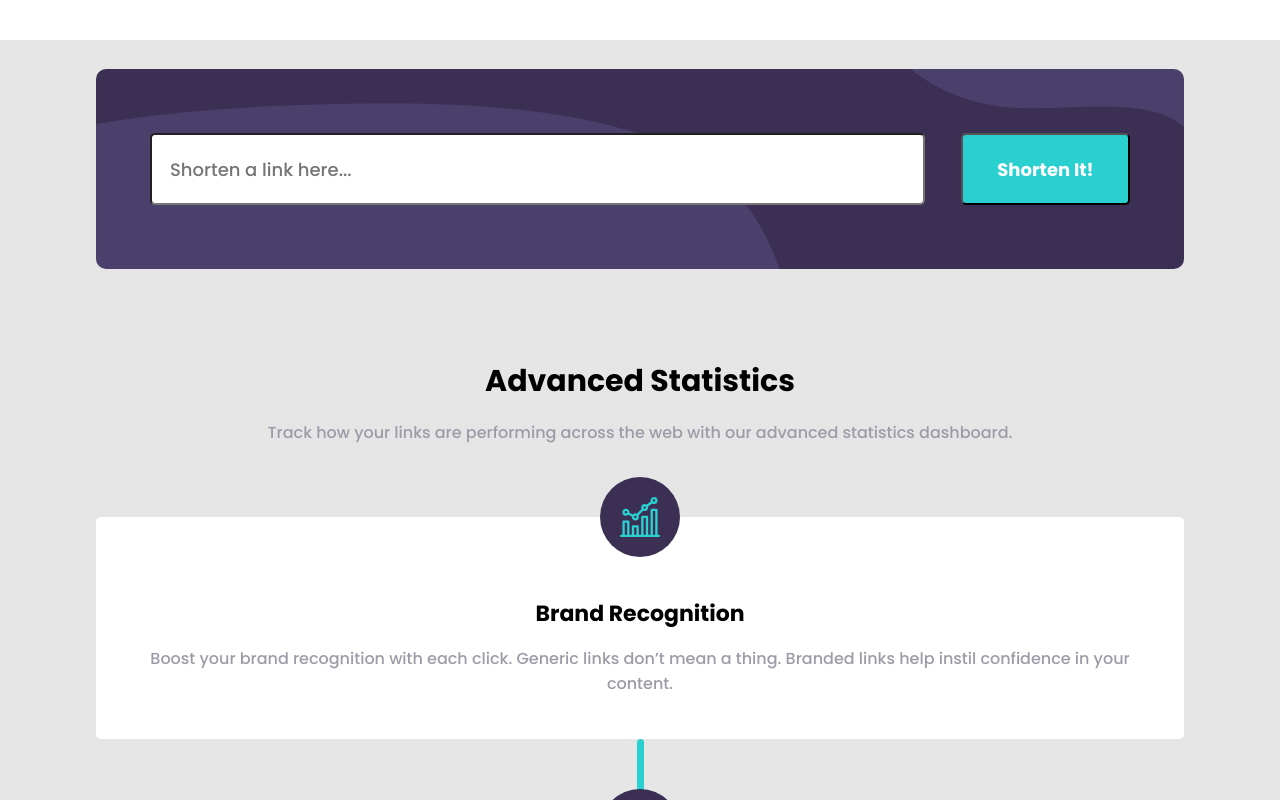
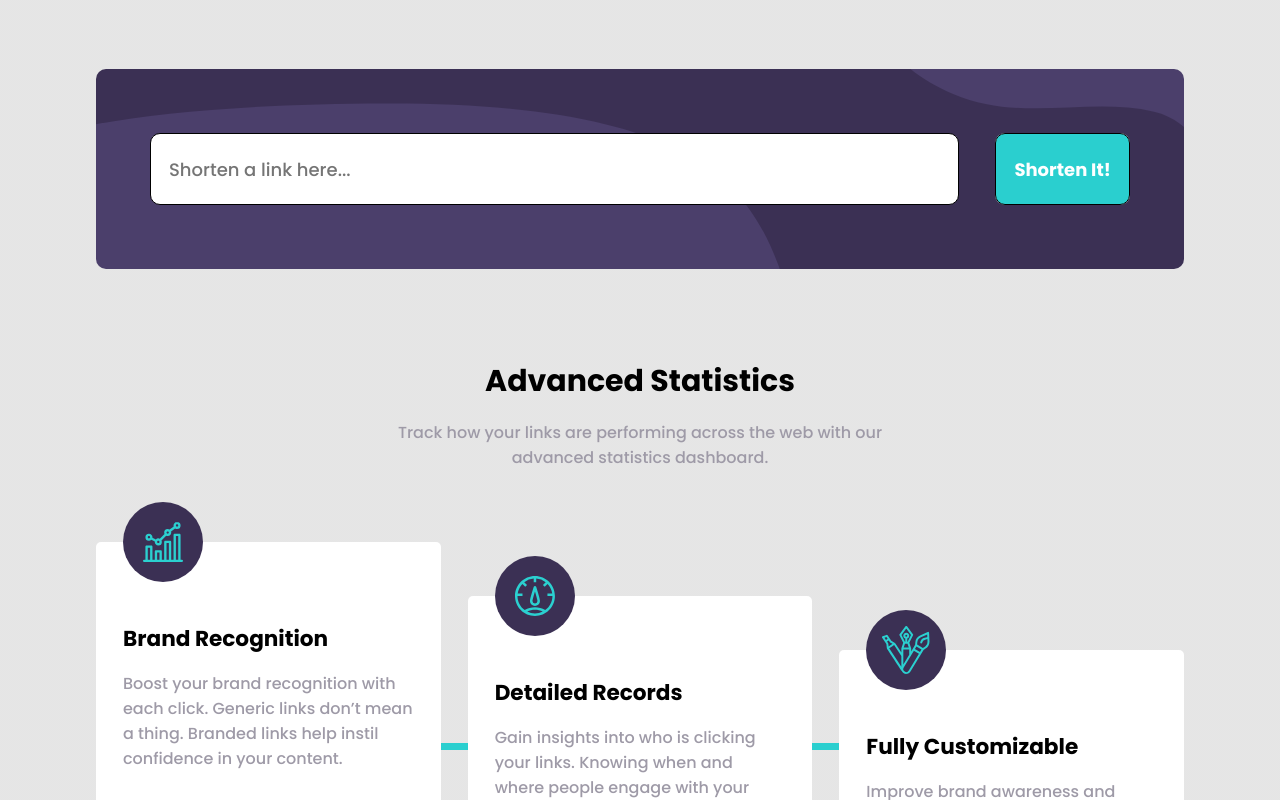
Before and after one commit to daniel88li/URL-shortener, a React (Create React App) app: page / in a window 1280 px wide. Shown: the part 640-1440 px from the top of the page. Built offline with nearby package versions, Linux system fonts and the light colour scheme.

Commit message:
Finish desktop view of statistic section

```diff
--- a/src/components/Button.css
+++ b/src/components/Button.css
@@ -1,6 +1,7 @@
 .btn {
   border: none;
   text-align: center;
+  cursor: pointer;
 }
 
 .btn:active {
@@ -12,7 +13,7 @@
 }
 
 .btn--regular {
-  border-radius: 10px;
+  border-radius: 5px;
 }
 
 /* size */
@@ -52,7 +53,8 @@
   color: white;
 }
 
-.cyan:hover {
+.cyan:hover,
+.cyan:active {
   background-color: hsla(var(--primary-cyan), 0.5);
   transition: all 0.3s ease;
 }
--- a/src/components/Content.css
+++ b/src/components/Content.css
@@ -1,7 +1,5 @@
 .image {
   width: 100%;
-  /* overflow: hidden; */
-  /* width: 80%; */
   margin: 1rem 0;
 }
 
@@ -47,23 +45,7 @@ img {
   margin: 0.5rem 0;
 }
 
-.boost-box {
-  background: url(../../images/bg-boost-mobile.svg)
-    hsl(var(--primary-dark-violet)) no-repeat;
-  background-size: cover;
-  display: flex;
-  flex-flow: column nowrap;
-  justify-content: center;
-  align-items: center;
-  width: 100%;
-  height: 300px;
-}
-
-.boost-box h4 {
-  color: white;
-  font-size: 1.5rem;
-  margin: 1rem 0;
-}
+/* statistics box */
 
 .stat-box {
   margin: 4rem 1rem;
@@ -71,17 +53,6 @@ img {
   flex-flow: column nowrap;
   justify-content: center;
   align-items: center;
-}
-
-.stat-box > div {
-  background-color: white;
-  border-radius: 5px;
-  padding: 0rem 1.5rem 1.5rem;
-  display: flex;
-  flex-flow: column nowrap;
-  justify-content: center;
-  align-items: center;
-  width: 100%;
 }
 
 .stat-box > p {
@@ -105,11 +76,28 @@ img {
   margin: 0;
 }
 
-.stat-box .separator {
+.stat-container {
+  display: flex;
+  flex-flow: column nowrap;
+  justify-content: center;
+  align-items: center;
+}
+
+.stat-container > div:not(.separator) {
+  background-color: white;
+  border-radius: 5px;
+  padding: 0rem 1.5rem 1.5rem;
+  display: flex;
+  flex-flow: column nowrap;
+  /* justify-content: center; */
+  align-items: center;
+  width: 100%;
+}
+
+.stat-container .separator {
   width: 7px;
   height: 5rem;
   background-color: hsl(var(--primary-cyan));
-  padding: 0;
 }
 
 .stat-icons {
@@ -134,6 +122,26 @@ img {
 .stat-3 .stat-icons {
   background: url(../../images/icon-fully-customizable.svg)
     hsl(var(--primary-dark-violet)) no-repeat center;
+}
+
+/* boost box */
+
+.boost-box {
+  background: url(../../images/bg-boost-mobile.svg)
+    hsl(var(--primary-dark-violet)) no-repeat;
+  background-size: cover;
+  display: flex;
+  flex-flow: column nowrap;
+  justify-content: center;
+  align-items: center;
+  width: 100%;
+  height: 300px;
+}
+
+.boost-box h4 {
+  color: white;
+  font-size: 1.5rem;
+  margin: 1rem 0;
 }
 
 @media (min-width: 800px) {
@@ -180,12 +188,54 @@ img {
   .stat-box {
     width: 85%;
   }
+
+  .stat-box > p {
+    width: 500px;
+  }
+
+  .stat-container {
+    flex-flow: row;
+    align-items: flex-start;
+  }
+
+  .stat-container > div:not(.separator) {
+    flex: 1;
+    align-items: flex-start;
+    padding: 0 1rem 1rem;
+    height: 250px;
+  }
+
+  .stat-container h4 {
+    font-size: 1rem;
+  }
+
+  .stat-container p {
+    font-size: 12px;
+    text-align: left;
+  }
+
+  .stat-container .separator {
+    height: 7px;
+    width: 1rem;
+    align-self: center;
+  }
+
+  .stat-icons {
+    left: 0;
+  }
+
+  .stat-container > .stat-2 {
+    margin-top: 3rem;
+  }
+
+  .stat-container > .stat-3 {
+    margin-top: 6rem;
+  }
 }
 
 @media (min-width: 1100px) {
   .info-box > h3 {
     font-size: 3.5rem;
-    /* width: 80%; */
   }
 
   .info-box > p {
@@ -197,4 +247,20 @@ img {
     width: 400px;
     height: 500px;
   }
+
+  .stat-container > div:not(.separator) {
+    padding: 0 1.5rem 1.5rem;
+    height: 300px;
+  }
+
+  .stat-container h4 {
+    font-size: 1.2rem;
+  }
+
+  .stat-container p {
+    font-size: 16px;
+  }
+  .stat-container .separator {
+    width: 1.5rem;
+  }
 }
--- a/src/components/Content.js
+++ b/src/components/Content.js
@@ -44,12 +44,14 @@ function Content() {
           statistics dashboard.
         </p>
 
+        <div className="stat-container">
           <div className="stat-1">
             <div className="stat-icons"></div>
             <h4>Brand Recognition</h4>
             <p>
               Boost your brand recognition with each click. Generic links don’t
-            mean a thing. Branded links help instil confidence in your content.
+              mean a thing. Branded links help instil confidence in your
+              content.
             </p>
           </div>
 
@@ -60,7 +62,8 @@ function Content() {
             <h4>Detailed Records</h4>
             <p>
               Gain insights into who is clicking your links. Knowing when and
-            where people engage with your content helps inform better decisions.
+              where people engage with your content helps inform better
+              decisions.
             </p>
           </div>
 
@@ -73,6 +76,7 @@ function Content() {
               Improve brand awareness and content discoverability through
               customizable links, supercharging audience engagement.
             </p>
+          </div>
         </div>
       </div>
 
--- a/src/components/Nav.css
+++ b/src/components/Nav.css
@@ -58,7 +58,8 @@
 }
 
 .menu-nav li {
-  margin: 0 1rem;
+  /* margin: 0 1rem; */
+  margin-left: 1rem;
 }
 
 .menu-nav a {
@@ -71,16 +72,11 @@
   color: hsl(var(--neutral-very-dark-blue));
 }
 
-.menu-nav a:visited {
-  /* color: var(--neutral-very-dark-blue); */
-}
-
 .menu-nav hr {
   display: none;
 }
 
 .nav-bar .nav-logo {
-  /* margin: 0; */
   margin-right: 2rem;
 }
 
@@ -107,7 +103,6 @@ hr {
   display: flex;
   justify-content: center;
   align-items: center;
-  margin-right: 1rem;
 }
 
 @media (min-width: 800px) {
--- a/src/components/Shortener.css
+++ b/src/components/Shortener.css
@@ -13,10 +13,15 @@
 }
 
 .shorten-form input {
-  border-radius: 5px;
+  border: 1px solid black;
+  border-radius: 10px;
   width: 80%;
   height: 3rem;
   padding: 0 1rem;
+}
+
+input:active {
+  outline: none;
 }
 
 .form-input {
@@ -49,6 +54,22 @@ input:invalid::placeholder {
   background-color: hsl(var(--primary-cyan));
   color: white;
   font-weight: 700;
+  cursor: pointer;
+  width: 100%;
+}
+
+#search-btn {
+  background-color: white;
+  align-self: center;
+  border: none;
+  border-radius: 10px;
+  width: 80%;
+}
+
+.shorten-form [type="submit"]:active {
+  background-color: hsla(var(--primary-cyan), 0.5);
+  /* background-color: var(--button-hover); */
+  transition: all 0.3s ease;
 }
 
 .error-msg {
@@ -68,7 +89,7 @@ input:invalid::placeholder {
     justify-content: center;
     align-items: flex-end;
     padding: 0 3rem;
-    margin: 1rem 0;
+    margin: 1rem;
     width: 85%;
   }
 
@@ -85,9 +106,8 @@ input:invalid::placeholder {
     width: 100%;
   }
 
-  .shorten-form [type="submit"] {
+  #search-btn {
     flex: 1;
-    align-self: center;
   }
 
   .error-msg {
--- a/src/components/Shortener.js
+++ b/src/components/Shortener.js
@@ -101,7 +101,9 @@ function Shortener() {
           />
           <p className="error-msg">{err}</p>
         </div>
-        <input type="submit" value="Shorten It!" />
+        <div id="search-btn">
+          <input type="submit" value="Shorten It!" />
+        </div>
       </form>
       {shortenLinks}
     </>
```
Lines whose indentation alone changed are shown as unchanged.
